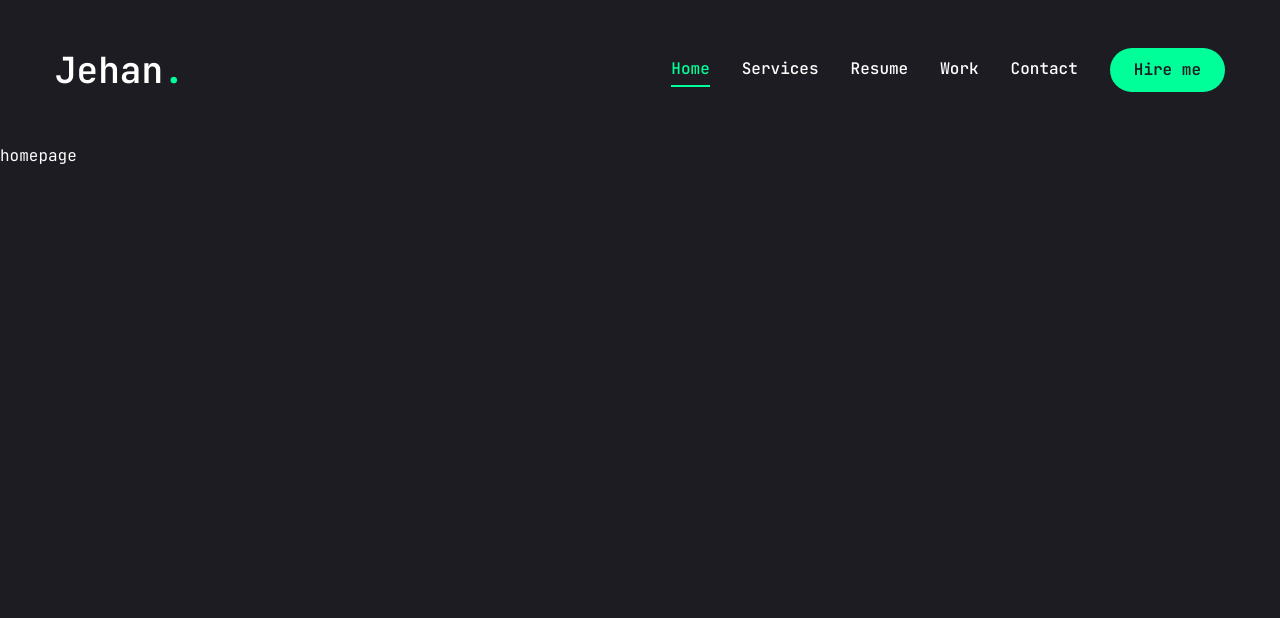
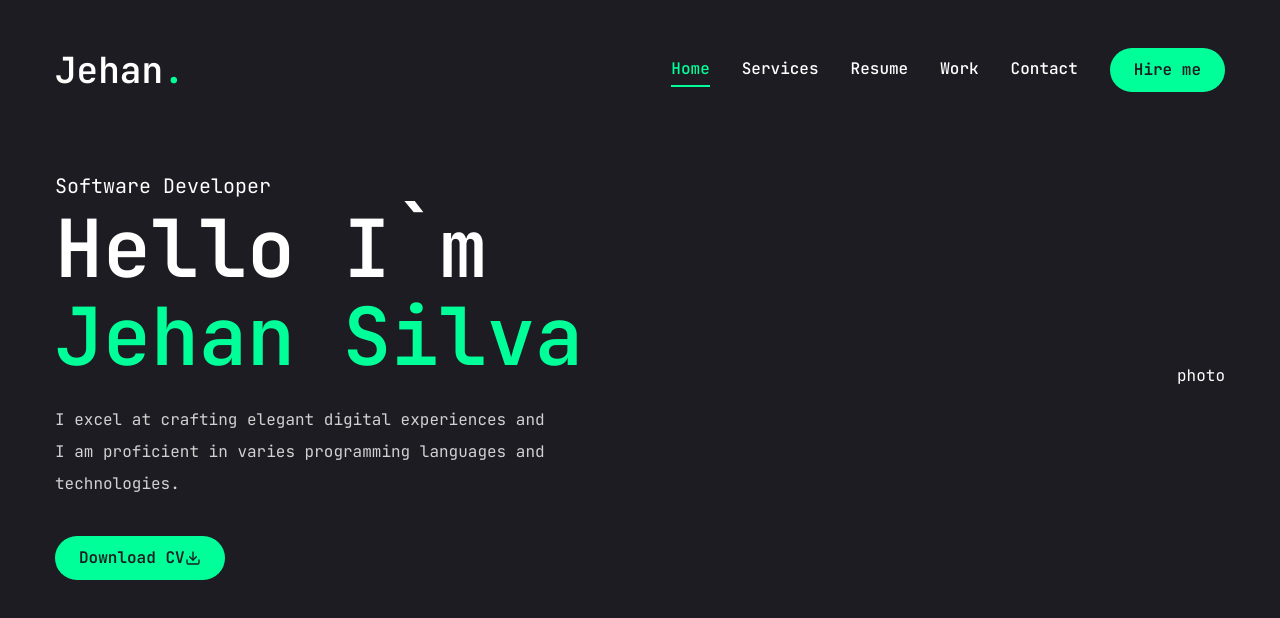
Before and after one commit to Jehan16/portfolio, a Next.js app: page / in a window 1280 px wide. Shown: the top 618 px of the page. Built offline with nearby package versions, Linux system fonts and the light colour scheme.

Commit message:
added the title and the about section to the home page

```diff
--- a/app/globals.css
+++ b/app/globals.css
@@ -6,4 +6,13 @@
   body {
     @apply font-primary bg-primary text-white leading-loose;
   }
+  .h1 {
+    @apply text-[48px] xl:text-[80px] leading-[1.1] font-semibold
+  }
+  .h2 {
+    @apply text-[36px] xl:text-[48px] leading-[1.1] font-semibold
+  }
+  .h3 {
+    @apply text-[20px] xl:text-[24px] leading-[1.1] font-semibold
+  }
 }
--- a/app/page.jsx
+++ b/app/page.jsx
@@ -1,5 +1,36 @@
-export default function Home() {
+import { Button } from "@/components/ui/button"
+import { FiDownload } from "react-icons/fi"
+
+const Home = () => {
   return (
-    <main>homepage</main>
-  );
+    <section className="h-full">
+      <div className="container mx-auto h-full">
+        <div className="flex flex-col xl:flex-row items-center justify-between xl:pt-8 xl:pb-24">
+          {/* text */}
+          <div className="text-center xl:text-left">
+            <span className="text-xl">Software Developer</span>
+            <h1 className="h1 mb-6">
+              Hello I`m <br /> <span className="text-accent">Jehan Silva</span>
+            </h1>
+            <p className="max-w-[500px] mb-9 text-white/80">
+              I excel at crafting elegant digital experiences and I am proficient in varies programming languages and technologies.
+            </p>
+            {/* button and socials */}
+            <div>
+              <Button>
+                <span>Download CV</span>
+                <FiDownload />
+              </Button>
+            </div>
+          </div>
+          {/* photo */}
+          <div>photo</div>
+        </div>
+      </div>
+    </section>
+  )
 }
+
+export default Home
+
+// stopped at 56:59
```
